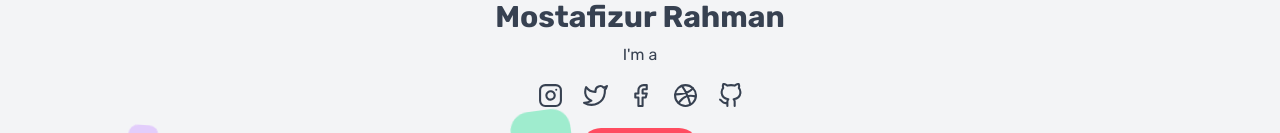
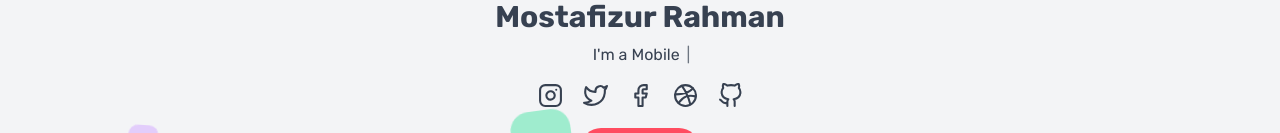
Before and after one commit to vicheaa/next-portfolio, a Next.js app: page / in a window 1280 px wide. Shown: the part 415-548 px from the top of the page. Built offline with nearby package versions, Linux system fonts and the light colour scheme.

Commit message:
portfolio

```diff
--- a/package.json
+++ b/package.json
@@ -17,6 +17,7 @@
     "react-dom": "^18",
     "react-icons": "^5.3.0",
     "react-scroll-to-top": "^3.0.0",
+    "react-simple-typewriter": "^5.0.1",
     "react-slick": "^0.29.0",
     "react-typed": "^2.0.12",
     "slick-carousel": "^1.8.1"
--- a/src/components/partials/HeroSection.tsx
+++ b/src/components/partials/HeroSection.tsx
@@ -4,7 +4,7 @@ import React from 'react';
 import { FiDribbble, FiFacebook, FiGithub, FiInstagram, FiTwitter } from 'react-icons/fi';
 import Button from '@/components/form/Button';
 import HeroBackground from './HeroBackground';
-// import Typed from 'react-typed';
+import { Typewriter } from 'react-simple-typewriter';
 
 const HeroSection = () => {
   return (
@@ -18,12 +18,17 @@ const HeroSection = () => {
         <div className="mt-2 flex gap-1">
           {' '}
           I'm a{' '}
-          {/* <Typed
-            strings={['Fullstack Developer', 'UI/UX Designer', 'Mobile App Developer']}
-            typeSpeed={60}
-            backSpeed={30}
-            loop
-          /> */}
+            <span>
+              <Typewriter
+                words={['Fullstack Developer', 'UI/UX Designer', 'Mobile App Developer']}
+                loop={true}
+                cursor
+                cursorStyle="|"
+                typeSpeed={70}
+                deleteSpeed={50}
+                delaySpeed={1000}
+              />
+          </span>
         </div>
         <div className="mt-4  flex gap-5">
           <Link href="https://www.instragram.com" legacyBehavior>
```
Also changed, not shown: 1 other file (tests, documents, lock files or other folders).
